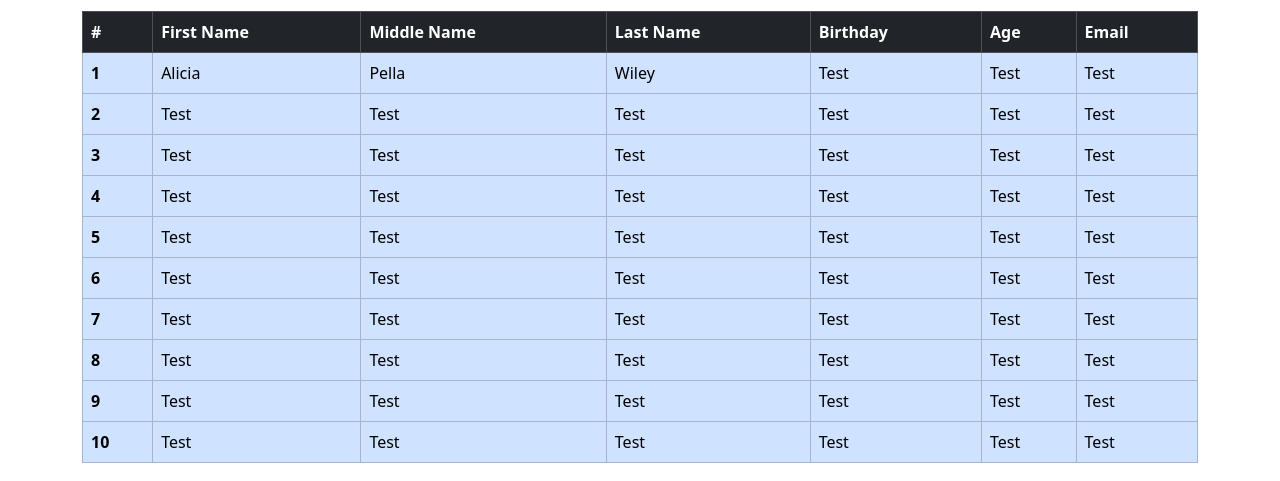
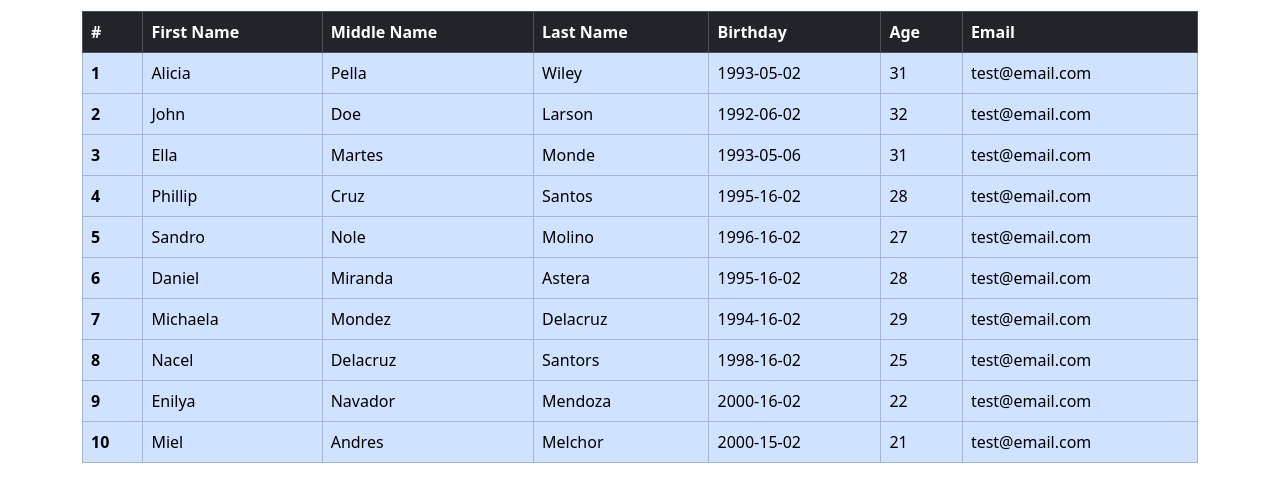
Before and after one commit to safer010/studentdata, a plain HTML site: page index.html in a window 1280 px wide. Shown: the part 233-714 px from the top of the page. Drawn offline with nearby package versions, Linux system fonts and the light colour scheme.

Commit message:
update index.html by adding data

```diff
--- a/index.html
+++ b/index.html
@@ -32,90 +32,90 @@
                 <td>Alicia</td>
                 <td>Pella</td>
                 <td>Wiley</td>
-                <td>Test</td>
-                <td>Test</td>
-                <td>Test</td>
+                <td>1993-05-02</td>
+                <td>31</td>
+                <td>test@email.com</td>
               </tr>
               <tr>
                 <th scope="row">2</th>
-                <td>Test</td>
-                <td>Test</td>
-                <td>Test</td>
-                <td>Test</td>
-                <td>Test</td>
-                <td>Test</td>
+                <td>John</td>
+                <td>Doe</td>
+                <td>Larson</td>
+                <td>1992-06-02</td>
+                <td>32</td>
+                <td>test@email.com</td>
               </tr>
               <tr>
                 <th scope="row">3</th>
-                <td>Test</td>
-                <td>Test</td>
-                <td>Test</td>
-                <td>Test</td>
-                <td>Test</td>
-                <td>Test</td>
+                <td>Ella</td>
+                <td>Martes</td>
+                <td>Monde</td>
+                <td>1993-05-06</td>
+                <td>31</td>
+                <td>test@email.com</td>
               </tr>
               <tr>
                 <th scope="row">4</th>
-                <td>Test</td>
-                <td>Test</td>
-                <td>Test</td>
-                <td>Test</td>
-                <td>Test</td>
-                <td>Test</td>
+                <td>Phillip</td>
+                <td>Cruz</td>
+                <td>Santos</td>
+                <td>1995-16-02</td>
+                <td>28</td>
+                <td>test@email.com</td>
               </tr>
               <tr>
                 <th scope="row">5</th>
-                <td>Test</td>
-                <td>Test</td>
-                <td>Test</td>
-                <td>Test</td>
-                <td>Test</td>
-                <td>Test</td>
+                <td>Sandro</td>
+                <td>Nole</td>
+                <td>Molino</td>
+                <td>1996-16-02</td>
+                <td>27</td>
+                <td>test@email.com</td>
               </tr>
               <tr>
                 <th scope="row">6</th>
-                <td>Test</td>
-                <td>Test</td>
-                <td>Test</td>
-                <td>Test</td>
-                <td>Test</td>
-                <td>Test</td>
+                <td>Daniel</td>
+                <td>Miranda</td>
+                <td>Astera</td>
+                <td>1995-16-02</td>
+                <td>28</td>
+                <td>test@email.com</td>
               </tr>
               <tr>
                 <th scope="row">7</th>
-                <td>Test</td>
-                <td>Test</td>
-                <td>Test</td>
-                <td>Test</td>
-                <td>Test</td>
-                <td>Test</td>
+                <td>Michaela</td>
+                <td>Mondez</td>
+                <td>Delacruz</td>
+                <td>1994-16-02</td>
+                <td>29</td>
+                <td>test@email.com</td>
               </tr>
               <tr>
                 <th scope="row">8</th>
-                <td>Test</td>
-                <td>Test</td>
-                <td>Test</td>
-                <td>Test</td>
-                <td>Test</td>
-                <td>Test</td>
+                <td>Nacel</td>
+                <td>Delacruz</td>
+                <td>Santors</td>
+                <td>1998-16-02</td>
+                <td>25</td>
+                <td>test@email.com</td>
               </tr>
               <tr>
                 <th scope="row">9</th>
-                <td>Test</td>
-                <td>Test</td>
-                <td>Test</td>
-                <td>Test</td>
-                <td>Test</td>
-                <td>Test</td>
+                <td>Enilya</td>
+                <td>Navador</td>
+                <td>Mendoza</td>
+                <td>2000-16-02</td>
+                <td>22</td>
+                <td>test@email.com</td>
               </tr>
               <tr>
                 <th scope="row">10</th>
-                <td>Test</td>
-                <td>Test</td>
-                <td>Test</td>
-                <td>Test</td>
-                <td>Test</td>
-                <td>Test</td>
+                <td>Miel</td>
+                <td>Andres</td>
+                <td>Melchor</td>
+                <td>2000-15-02</td>
+                <td>21</td>
+                <td>test@email.com</td>
               </tr>
             </tbody>
           </table>
```
